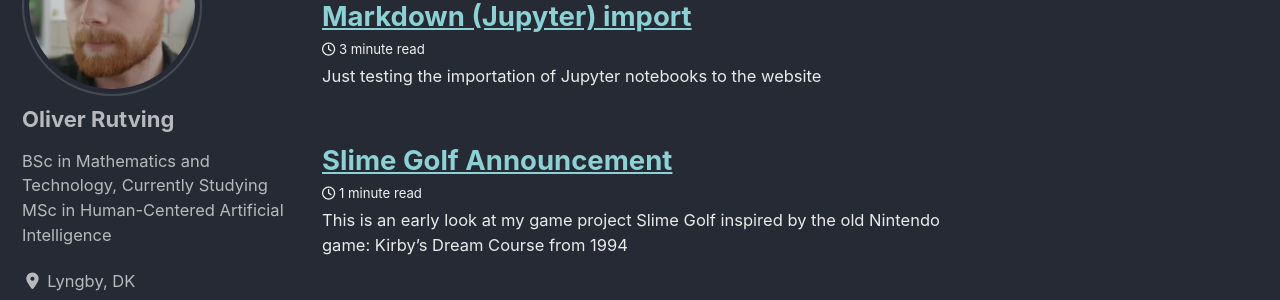
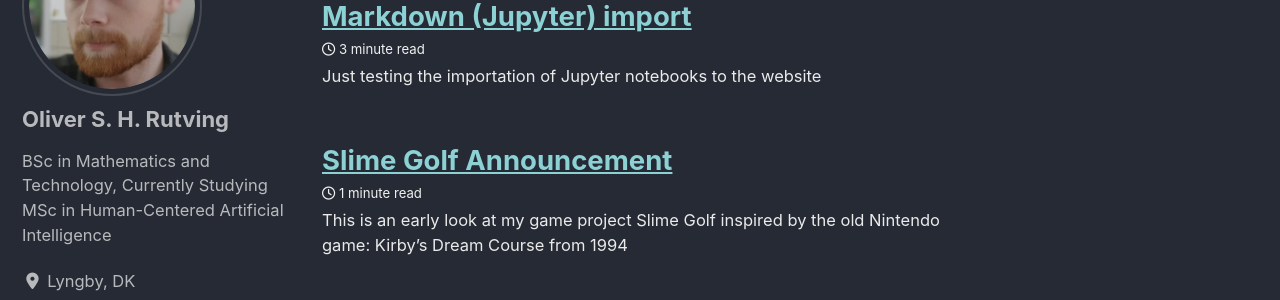
Before and after one commit to oliv2079/oliv2079.github.io, a Jekyll site: the page built from index.html, in a window 1280 px wide. Shown: the part 205-505 px from the top of the page. Built offline with Jekyll 4.4.1, drawn with Linux system fonts in a browser that asks for light colours; cached includes are drawn as plain includes; nearby versions of some CDN libraries; the list of posts is cut into pages by our own code.

```diff
--- a/_config.yml
+++ b/_config.yml
@@ -107,7 +107,7 @@ analytics:
 
 # Site Author
 author:
-  name             : "Oliver Rutving"
+  name             : "Oliver S. H. Rutving"
   avatar           : /images/pp.png
   home             : /about/
   bio              : "BSc in Mathematics and Technology, Currently Studying MSc in Human-Centered Artificial Intelligence "
```
